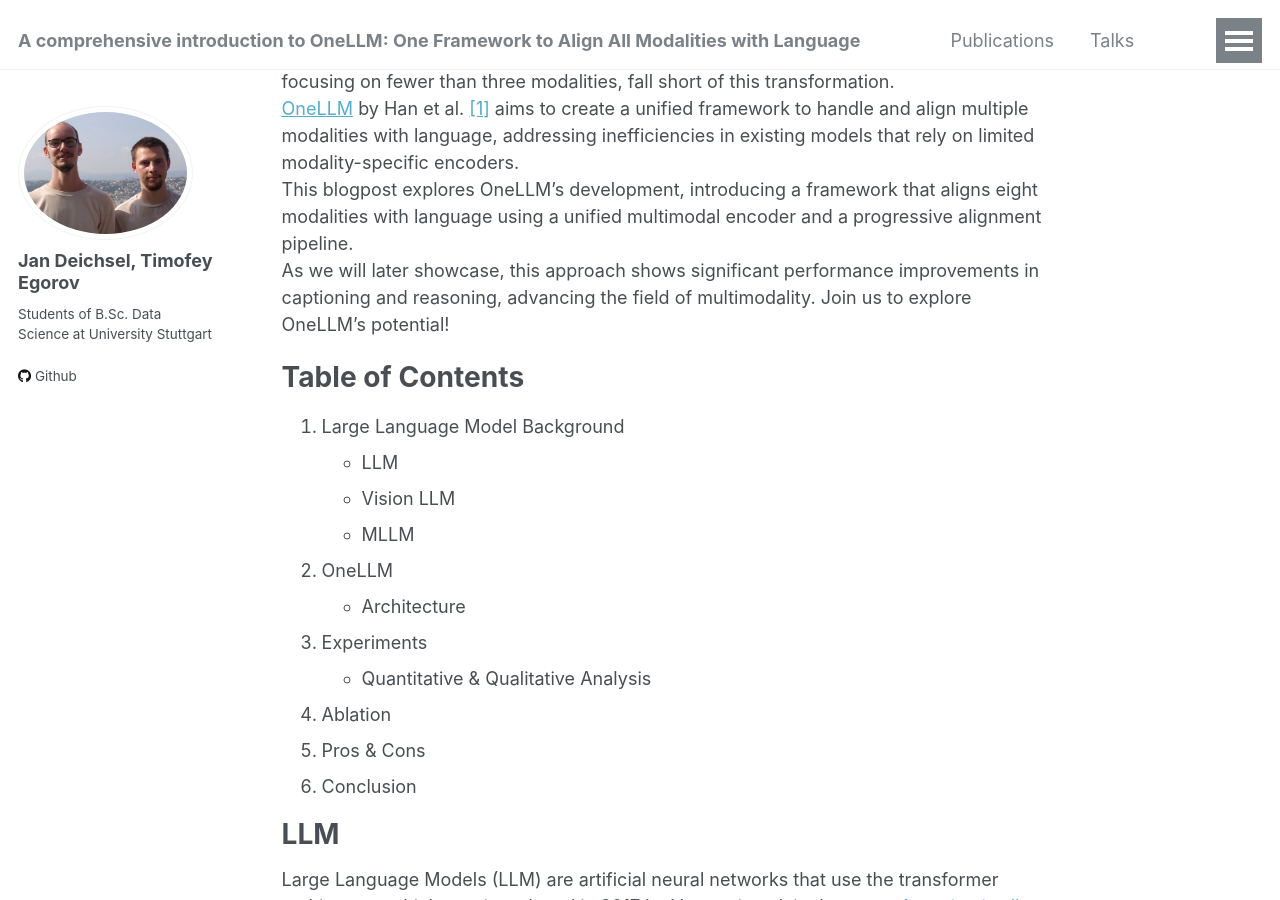
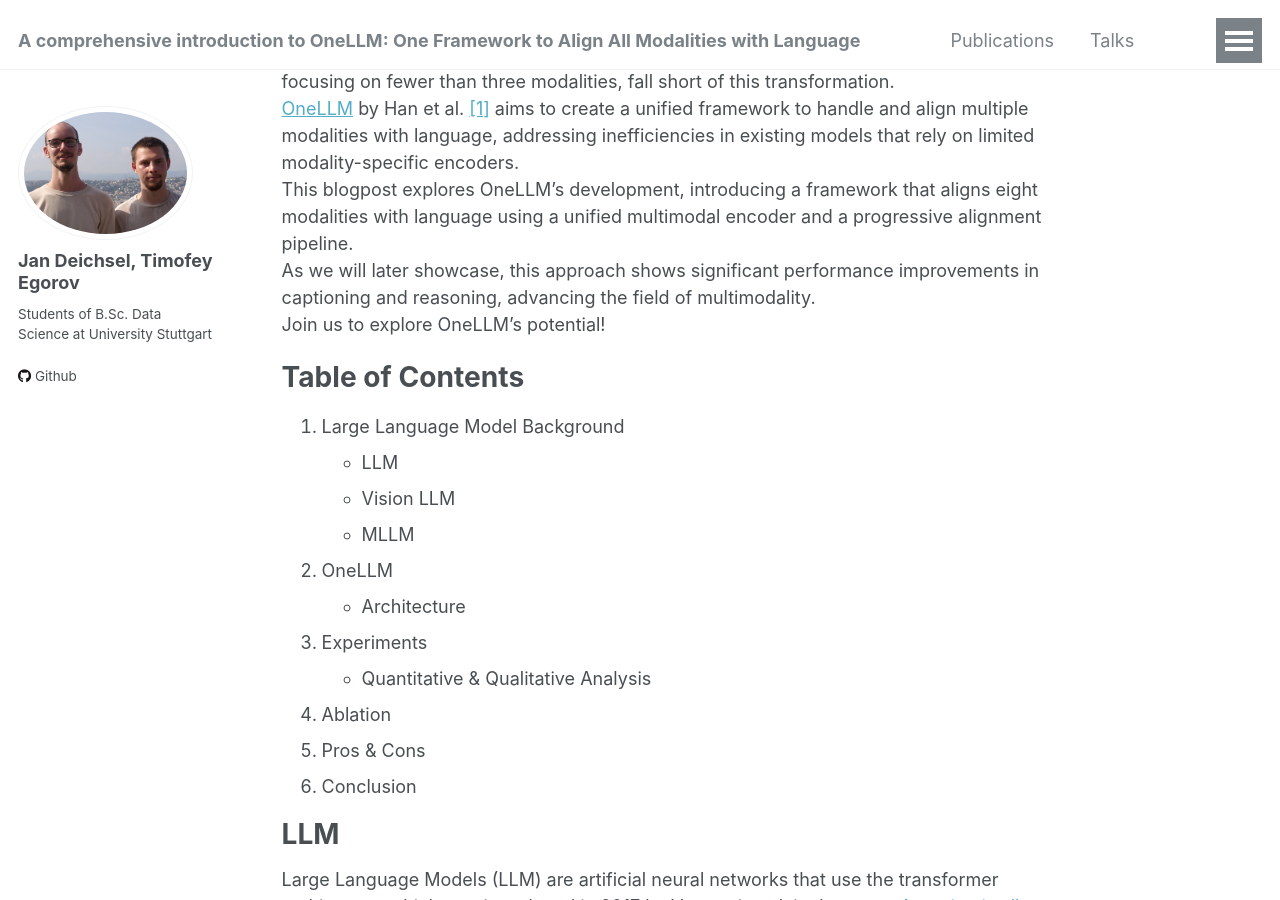
Before and after one commit to jdeichsel/jdeichsel.github.io, a Jekyll site: the page built from _posts/2024-05-16-OneLLM-Blog-Post.md, in a window 1280 px wide and 900 px high, scrolled down 346 px. Built offline with Jekyll 4.4.1, drawn with Linux system fonts in a browser that asks for light colours.

```diff
--- a/_posts/2024-05-16-OneLLM-Blog-Post.md
+++ b/_posts/2024-05-16-OneLLM-Blog-Post.md
@@ -13,7 +13,8 @@ Deep Learning has revolutionized various fields like image recognition and langu
 However, as tasks become increasingly multimodal, integrating different data sources like text, images, audio, and video poses new challenges. Traditional models, typically focusing on fewer than three modalities, fall short of this transformation.\
 [OneLLM](https://doi.org/10.48550/arXiv.2312.03700) by Han et al. [[1]](#references) aims to create a unified framework to handle and align multiple modalities with language, addressing inefficiencies in existing models that rely on limited modality-specific encoders.\
 This blogpost explores OneLLM's development, introducing a framework that aligns eight modalities with language using a unified multimodal encoder and a progressive alignment pipeline.\
-As we will later showcase, this approach shows significant performance improvements in captioning and reasoning, advancing the field of multimodality. Join us to explore OneLLM's potential!
+As we will later showcase, this approach shows significant performance improvements in captioning and reasoning, advancing the field of multimodality.\
+Join us to explore OneLLM's potential!
 
 
 # Table of Contents
```
